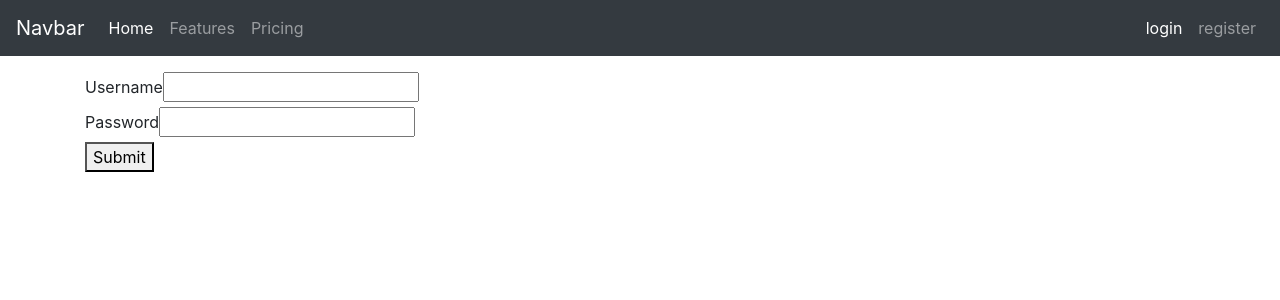
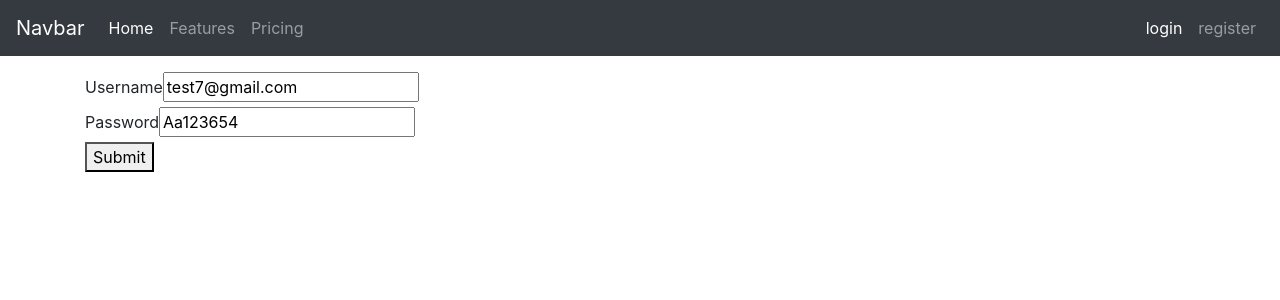
Before and after one commit to tickstudiu/nuxtjs-basic-login, a Nuxt app: page /login in a window 1280 px wide. Shown: the top 300 px of the page. Built offline with nearby package versions, Linux system fonts and the light colour scheme; no server answers.

Commit message:
update block page after logged in

```diff
--- a/components/navbar.vue
+++ b/components/navbar.vue
@@ -69,10 +69,7 @@ export default {
   methods: {
     userLogout(event) {
       event.preventDefault()
-
-      this.$auth.logout().then (res => {
-        console.log(res)
-      })
+      this.$auth.logout()
     },
   },
 }
--- a/nuxt.config.js
+++ b/nuxt.config.js
@@ -66,7 +66,7 @@ export default {
       local: {
         endpoints: {
           login: { url: 'http://imicontrol.com:5000/auth/login', method: 'post', propertyName: 'token' },
-          logout: { url: 'http://localhost:5000//auth/logout', method: 'delete' },
+          logout: { url: 'http://localhost:5000/auth/logout', method: 'delete' },
           user: { url: 'http://localhost:5000/auth/user', method: 'get', propertyName: 'user' }
         },
         // tokenRequired: true,
@@ -81,6 +81,9 @@ export default {
   ** Axios module configuration
   ** See https://axios.nuxtjs.org/options
   */
+  axios: {
+
+  },
   /*
   ** Build configuration
   ** See https://nuxtjs.org/api/configuration-build/
--- a/pages/login.vue
+++ b/pages/login.vue
@@ -18,11 +18,17 @@
 
 <script>
 export default {
+  middleware({ store, redirect }) {
+    // If the user is not authenticated
+    if (store.state.auth.loggedIn) {
+      return redirect('/')
+    }
+  },
   data() {
     return {
       login: {
-        username: '',
-        password: '',
+        username: 'test7@gmail.com',
+        password: 'Aa123654',
       },
     }
   },
@@ -30,7 +36,7 @@ export default {
     userLogin(event) {
       event.preventDefault()
 
-      this.$auth.loginWith('local', { data: this.login }).then (res => {
+      this.$auth.loginWith('local', { data: this.login }).then((res) => {
         console.log(res)
       })
     },
--- a/pages/register.vue
+++ b/pages/register.vue
@@ -30,6 +30,12 @@
 
 <script>
 export default {
+  middleware({ store, redirect }) {
+    // If the user is not authenticated
+    if (store.state.auth.loggedIn) {
+      return redirect('/')
+    }
+  },
   data() {
     return {
       form: {
```
